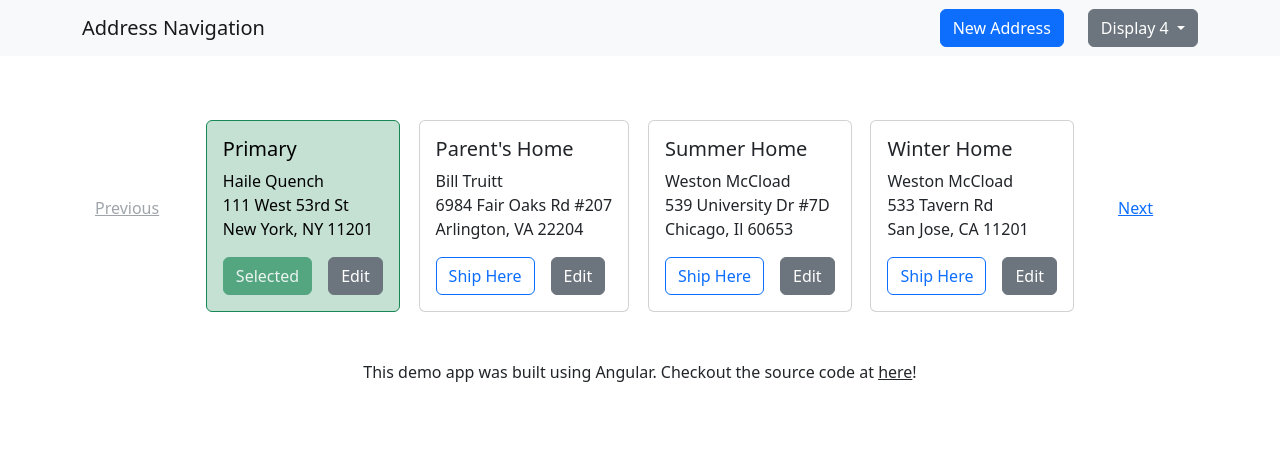
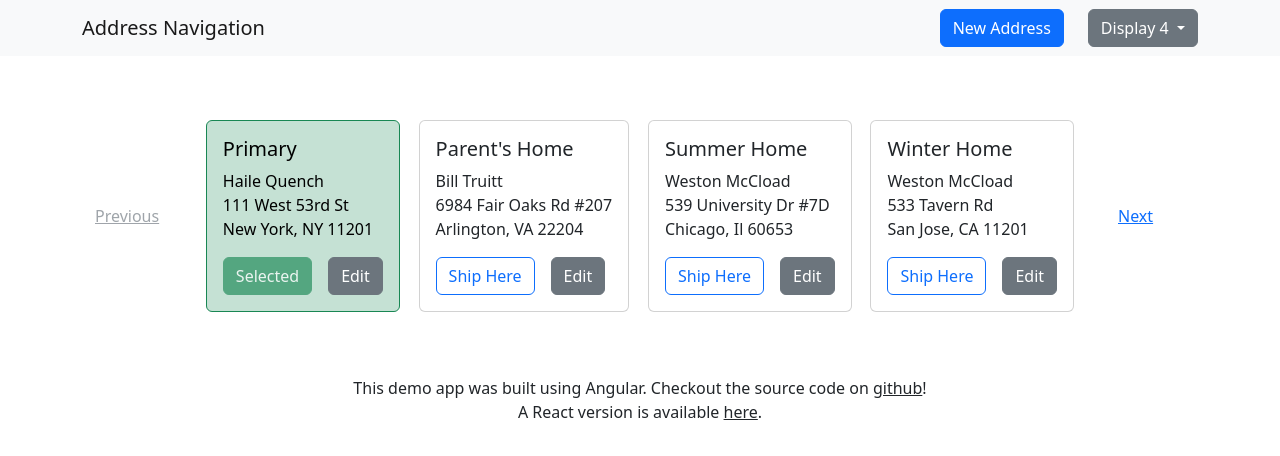
Before and after one commit to ansuarez9/address-pagination-ng, an Angular app: page / in a window 1280 px wide. Shown: the top 456 px of the page. Built offline with nearby package versions, Linux system fonts and the light colour scheme.

Commit message:
updated text

```diff
--- a/src/app/address-book/address-card/address-card.component.html
+++ b/src/app/address-book/address-card/address-card.component.html
@@ -1,4 +1,4 @@
-<div class="card" [ngClass]="{'border-success text-bg-light bg-success bg-opacity-25': address?.selected}">
+<div class="card mb-3" [ngClass]="{'border-success text-bg-light bg-success bg-opacity-25': address?.selected}">
     <div class="card-body">
       <h5 class="card-title">{{address?.nickname}}</h5>
       <p class="card-text">
--- a/src/app/app.component.html
+++ b/src/app/app.component.html
@@ -29,7 +29,8 @@
   </div>
 
   <div class="text-center mt-5 fw-light">
-      This demo app was built using Angular. Checkout the source code at <a target="_blank" class="text-reset" href="https://github.com/ansuarez9/address-pagination-ng">here</a>!
+      This demo app was built using Angular. Checkout the source code on <a target="_blank" class="text-reset" href="https://github.com/ansuarez9/address-pagination-ng">github</a>!<br/>
+      A React version is available <a class="text-reset" target="_blank" href="https://address-pagination.netlify.app">here</a>.
   </div>
 </div>
 <address-modal></address-modal>
```
